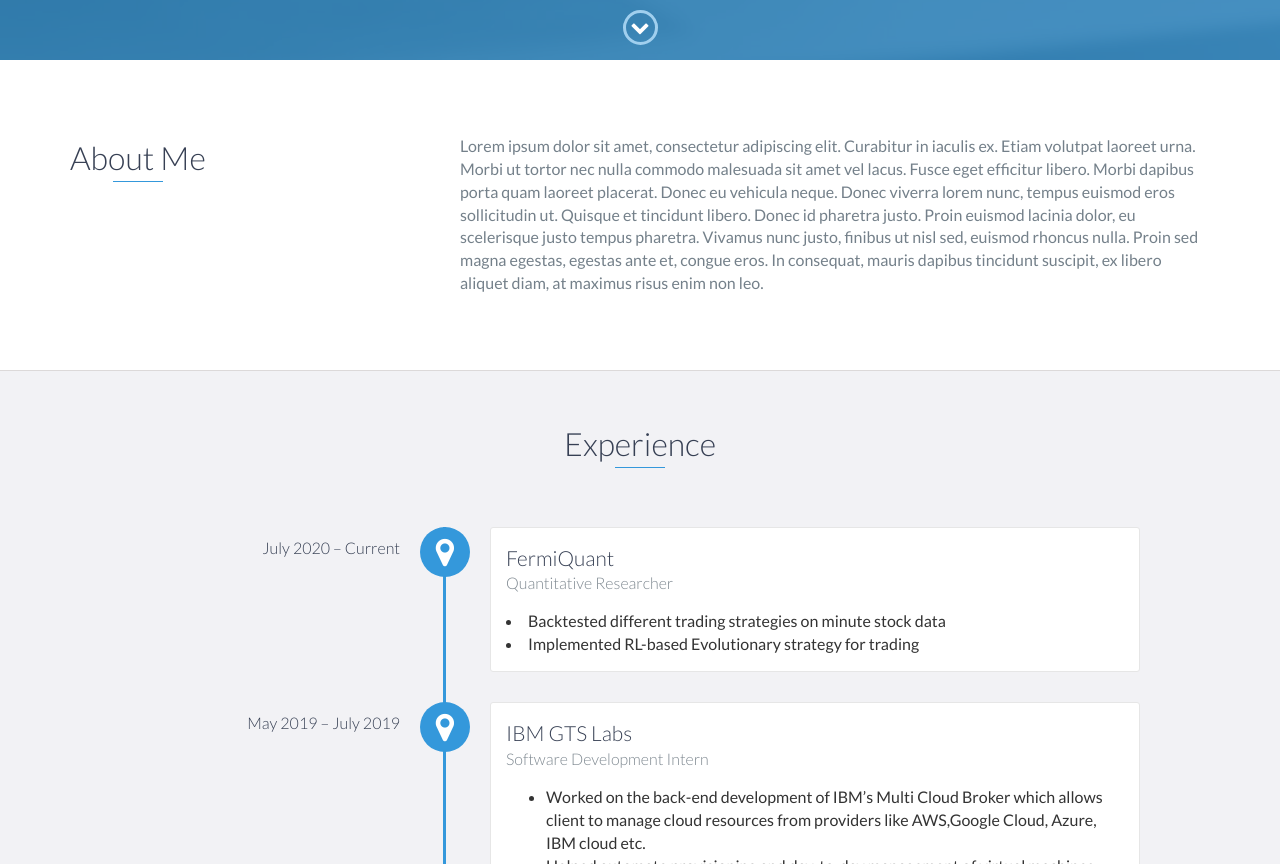
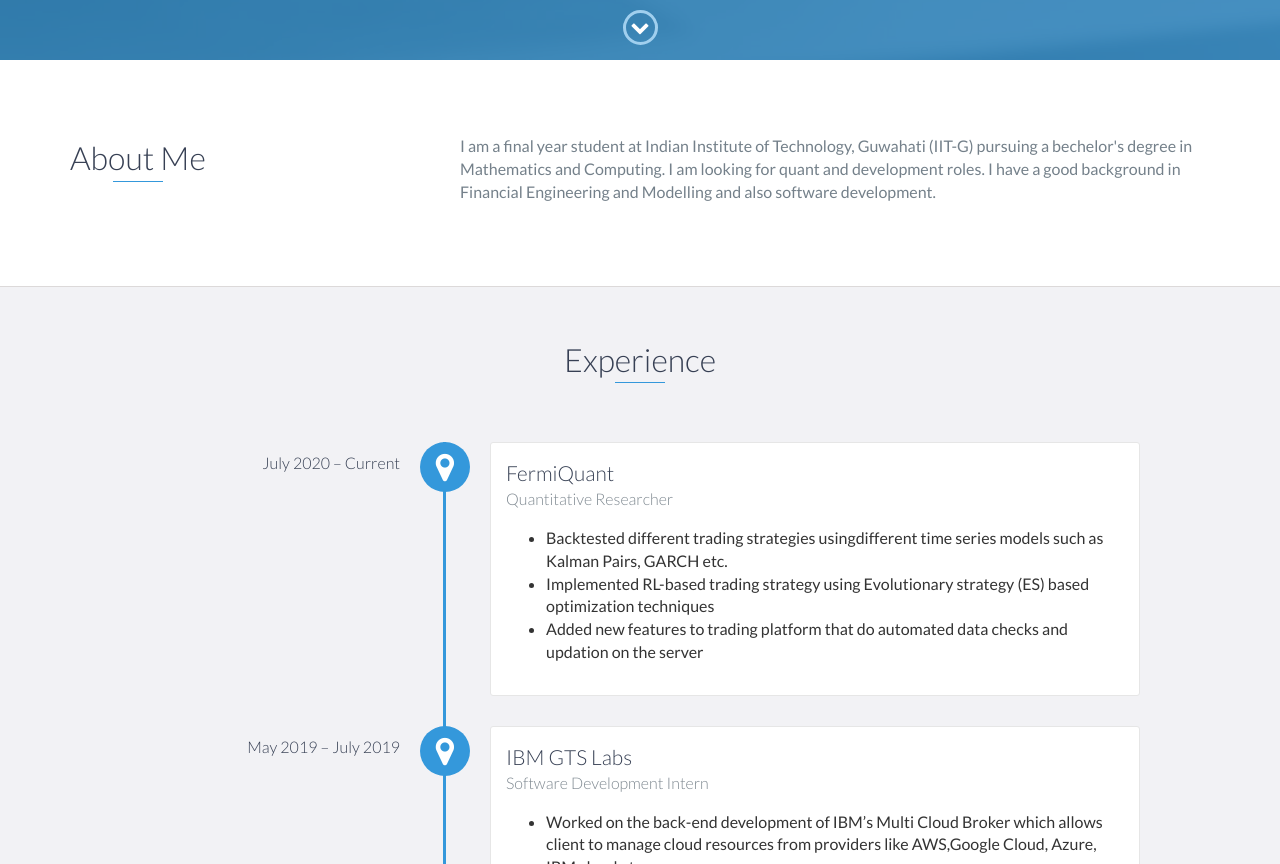
Before and after one commit to ks147/ks147.github.io, a website: page index.html in a window 1280 px wide. Shown: the part 740-1604 px from the top of the page. Drawn offline with nearby package versions, Linux system fonts and the light colour scheme.

Commit message:
Changes in FermiQuant work ex

```diff
--- a/index.html
+++ b/index.html
@@ -73,9 +73,7 @@
                 </div>
                 <div class="col-md-8">
                     <p>
-                        Lorem ipsum dolor sit amet, consectetur adipiscing elit. Curabitur in iaculis ex. Etiam volutpat laoreet urna. Morbi ut tortor nec nulla commodo malesuada sit amet vel lacus. Fusce eget efficitur libero. Morbi dapibus porta quam laoreet placerat. Donec
-                        eu vehicula neque. Donec viverra lorem nunc, tempus euismod eros sollicitudin ut. Quisque et tincidunt libero. Donec id pharetra justo. Proin euismod lacinia dolor, eu scelerisque justo tempus pharetra. Vivamus nunc justo, finibus
-                        ut nisl sed, euismod rhoncus nulla. Proin sed magna egestas, egestas ante et, congue eros. In consequat, mauris dapibus tincidunt suscipit, ex libero aliquet diam, at maximus risus enim non leo.
+                        I am a final year student at Indian Institute of Technology, Guwahati (IIT-G) pursuing a bechelor's degree in Mathematics and Computing. I am looking for quant and development roles. I have a good background in Financial Engineering and Modelling and also software development.
                     </p>
                 </div>
             </div>
@@ -90,9 +88,11 @@
                 <h3>FermiQuant</h3>
                 <h4>Quantitative Researcher</h4>
                 <p>
-                    <li> Backtested different trading strategies on minute stock data </li>
-                    <li> Implemented RL-based Evolutionary strategy for trading </li>
-
+                	<ul>
+                    <li> Backtested different trading strategies usingdifferent time series models such as Kalman Pairs, GARCH etc.</li>
+                    <li> Implemented RL-based trading strategy using Evolutionary strategy (ES) based optimization techniques </li>
+                    <li> Added new features to trading platform that do automated data checks and updation on the server </li>
+                    </ul>
                 </p>
             </div>
 
```
